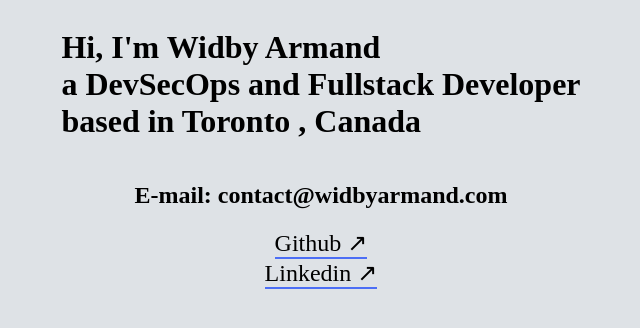
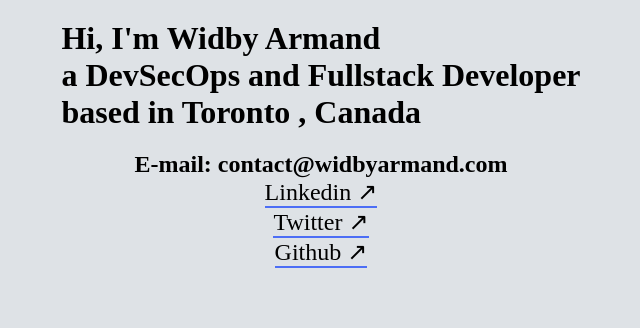
Before and after one commit to widbyarmand/portfolio, a PHP site: page / in a window 1280 px wide. Shown: the top 328 px of the page, without its empty margins (319-959 px from the left). Run offline with PHP 8.4, Linux system fonts and the light colour scheme.

```diff
--- a/css/style.css
+++ b/css/style.css
@@ -1,12 +1,18 @@
-/* * {
+* {
   margin: 0;
   padding: 0;
-} */
+  box-sizing: border-box;
+}
 
 body {
   display: grid;
   place-items: center;
   background-color: #dee2e6;
+}
+
+h1 {
+  margin-bottom: 20px;
+  margin-top: 20px;
 }
 
 a {
--- a/index.html
+++ b/index.html
@@ -13,14 +13,17 @@
     </h1>
     <h2>E-mail: contact@widbyarmand.com</h2>
 
-    <a class="anchor" href="https://github.com/widbyarmand" target="_blank"
-      >Github &nearr;</a
-    >
     <a
       class="anchor"
       href="https://www.linkedin.com/in/widbyarmand/"
       target="_blank"
       >Linkedin &nearr;</a
     >
+    <a class="anchor" href="https://twitter.com/widby_armand" target="_blank"
+      >Twitter &nearr;</a
+    >
+    <a class="anchor" href="https://github.com/widbyarmand" target="_blank"
+      >Github &nearr;</a
+    >
   </body>
 </html>
```
